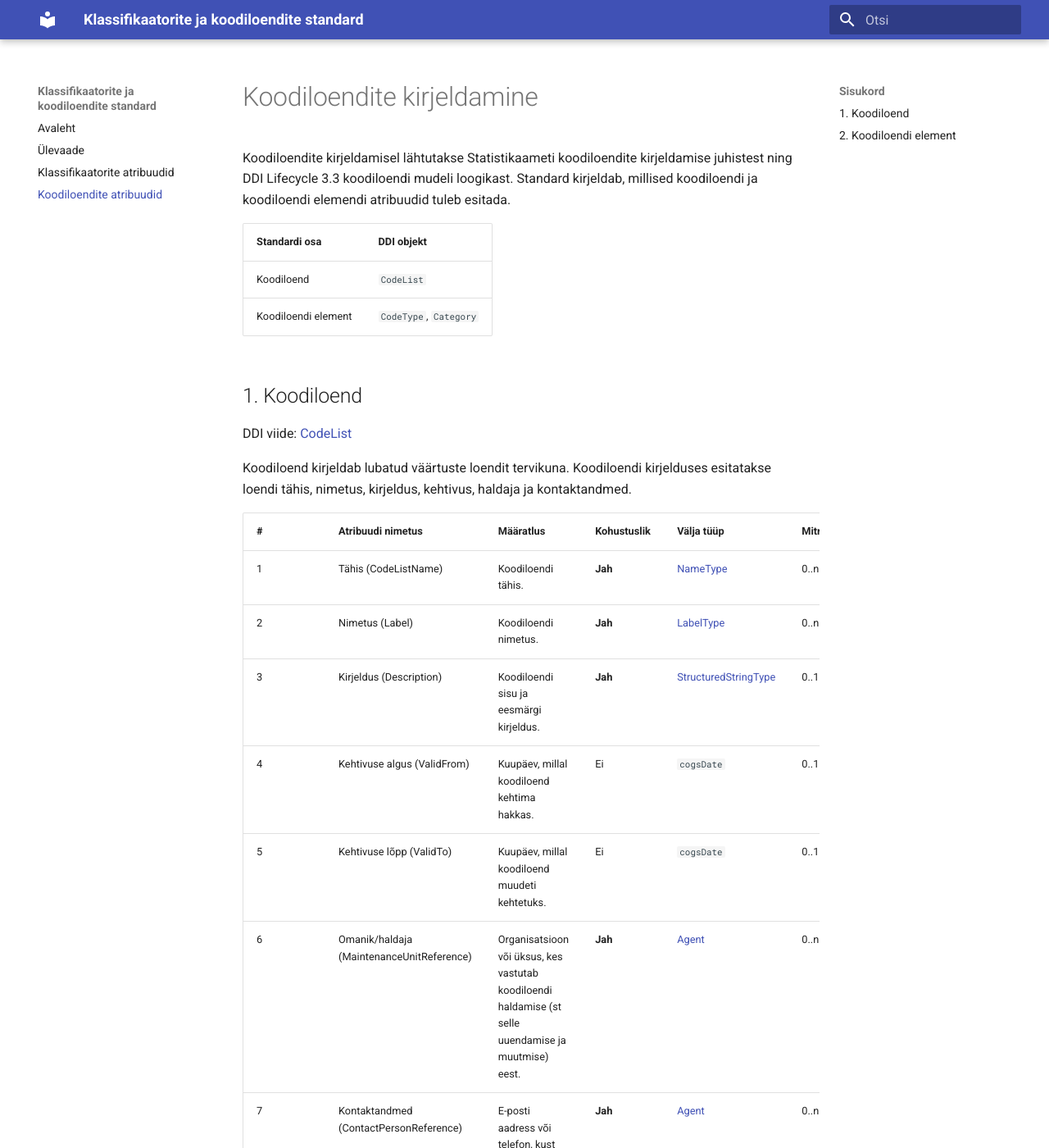
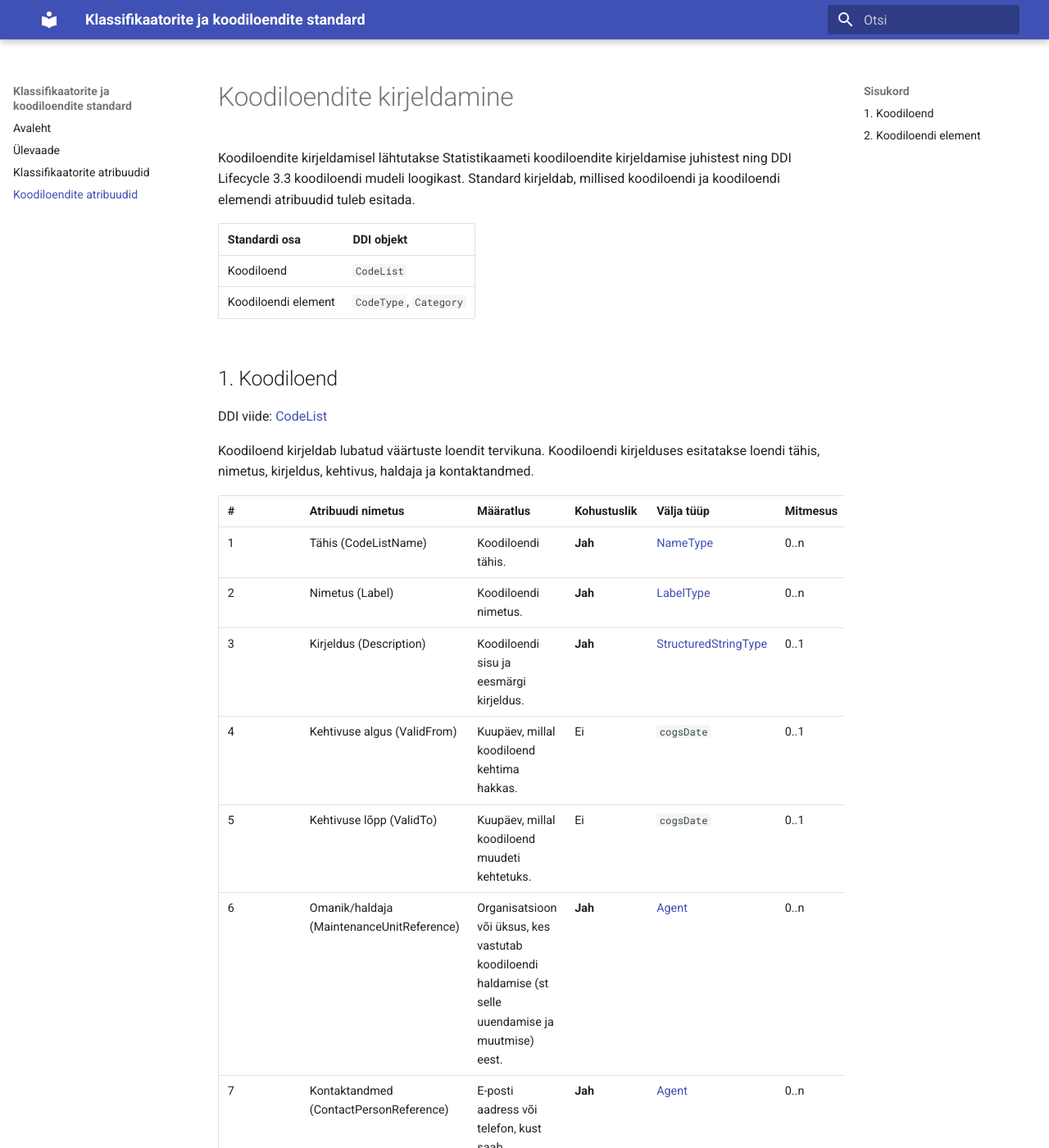
Before and after one commit to e-gov/Klassifikaatorite-ja-Koodiloendite-Standard, an MkDocs documentation site: the page built from docs/koodiloend/atribuudid.md, in a window 1280 px wide and 1400 px high. Shown: the whole window at 82% size. Built offline with MkDocs 1.6.1 and Material for MkDocs 9.7.7, drawn with Linux system fonts in a browser that asks for light colours.

Commit message:
stylesheet

```diff
--- /dev/null
+++ b/docs/stylesheets/style.css
@@ -0,0 +1,18 @@
+.md-grid {
+  max-width: 95%;
+}
+
+.md-main__inner {
+  max-width: none;
+}
+
+.md-content {
+  max-width: none;
+}
+
+.md-typeset table:not([class]) th,
+.md-typeset table:not([class]) td {
+  font-size: 0.72rem;
+  padding: 0.5em 0.75em;
+  vertical-align: top;
+}
--- a/mkdocs.yml
+++ b/mkdocs.yml
@@ -9,3 +9,6 @@ nav:
   - Ülevaade: 01-ylevaade.md
   - Klassifikaatorite atribuudid: klassifikaator/atribuudid.md
   - Koodiloendite atribuudid: koodiloend/atribuudid.md
+
+extra_css:
+  - stylesheets/style.css
```
